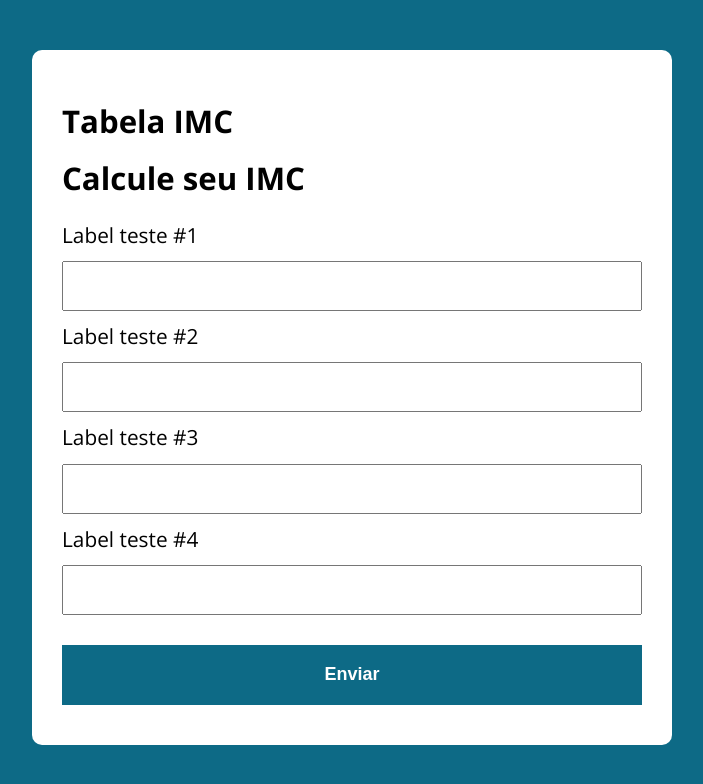
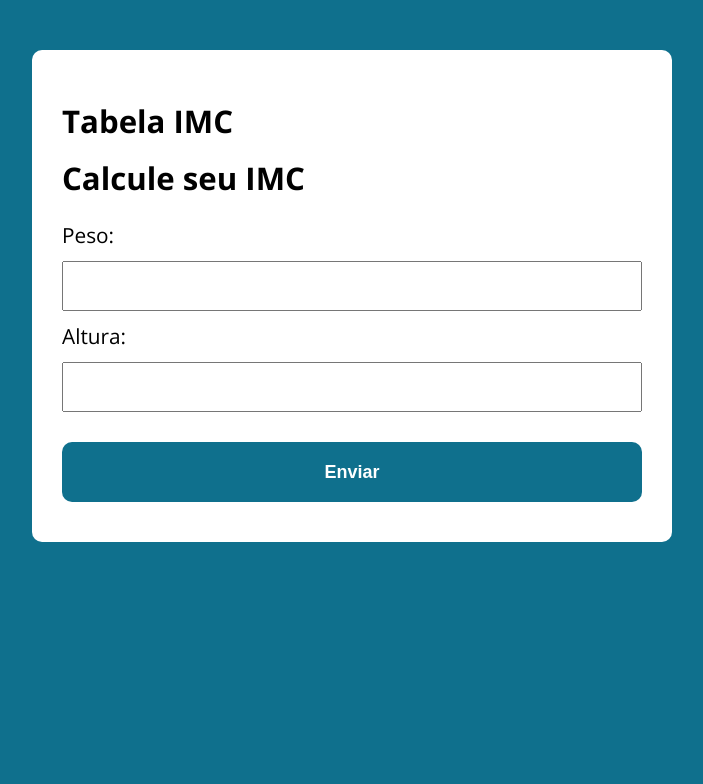
Before and after one commit to CalebeRodrigues/calc-imc-js, a plain HTML site: page index.html in a window 1280 px wide. Shown: the whole page, without its empty margins (288-991 px from the left). Drawn offline with nearby package versions, Linux system fonts and the light colour scheme.

Commit message:
Completed HTML and CSS

```diff
--- a/assets/css/style.css
+++ b/assets/css/style.css
@@ -1,7 +1,7 @@
 @import url('https://fonts.googleapis.com/css2?family=Open+Sans:wght@400;700&display=swap');
 
 :root{
-    --primary-color: rgb(13, 106, 134);
+    --primary-color: rgb(15, 112, 141);
     --primary-color-dark: rgb(8, 71, 90);
 }
 
@@ -52,6 +52,7 @@ form button {
     height: 60px;
     cursor: pointer;
     margin-top: 30px;
+    border-radius: 10px;
 }
 
 form button:hover {
--- a/index.html
+++ b/index.html
@@ -20,21 +20,17 @@
         <h1>Calcule seu IMC</h1>
 
         <form action="">
-            <label for="input-teste-1">Label teste #1</label>
+
+            <label for="input-teste-1">Peso: </label>
             <input type="text" id="input-teste-1">
 
-            <label for="input-teste-2">Label teste #2</label>
-            <input type="password" id="input-teste-2">
-
-            <label for="input-teste-3">Label teste #3</label>
-            <input type="email" id="input-teste-3">
-
-            <label for="input-teste-4">Label teste #4</label>
-            <input type="number" id="input-teste-4">
+            <label for="input-teste-2">Altura: </label>
+            <input type="text" id="input-teste-2">
 
             <button>Enviar</button>
         </form>
 
+        <div id="resultado"></div>
     </section>
 
     <script src="./assets/js/main.js"></script>
```
